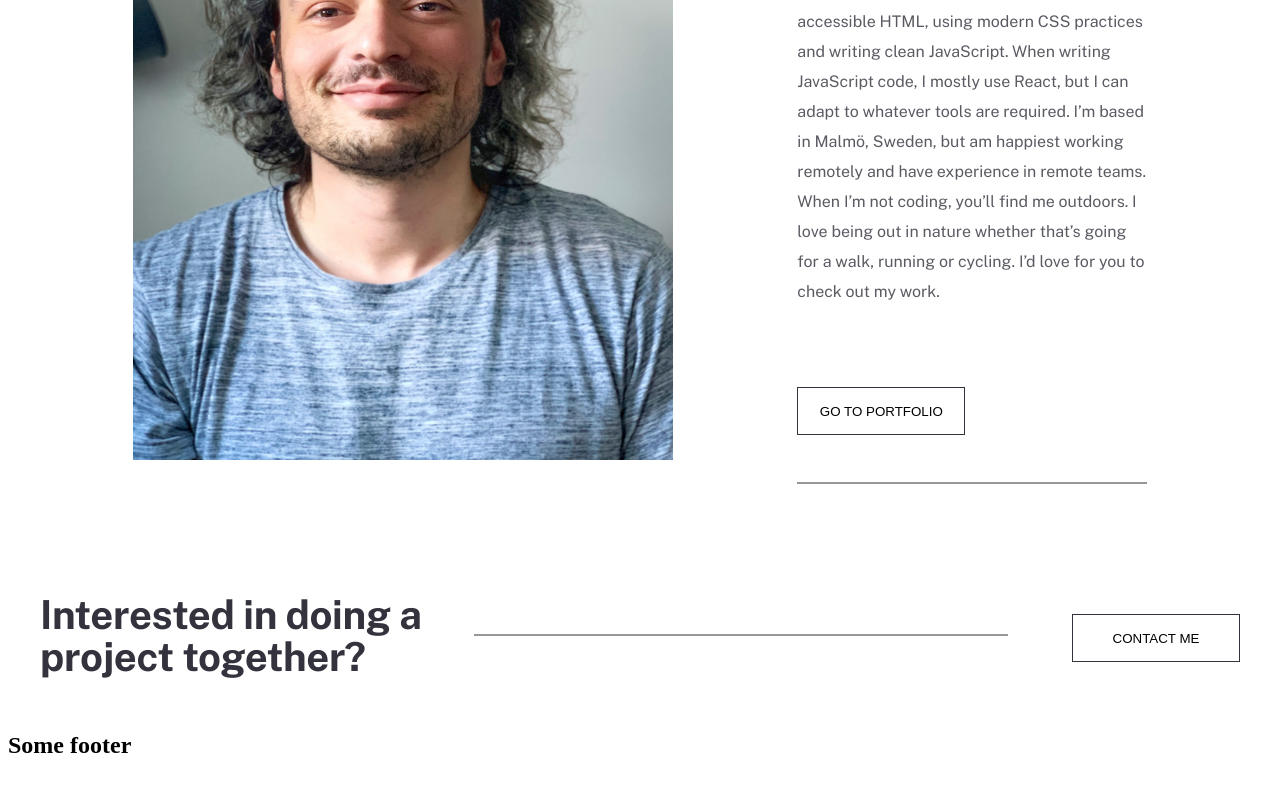
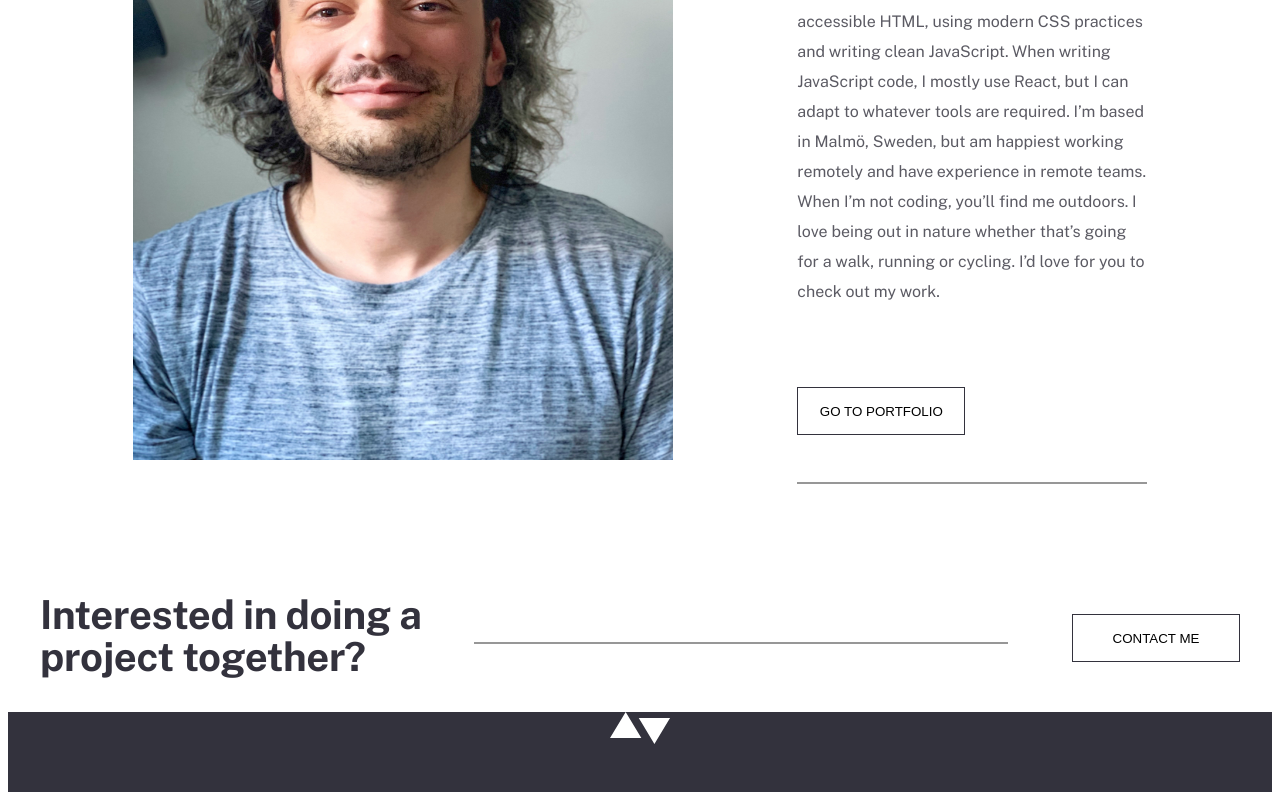
Before and after one commit to ArlindPestisha/portfolio, a Next.js app: page /public/ in a window 1280 px wide. Shown: the part 1058-1858 px from the top of the page. Before the commit the page ends 1837 px from the top, so only its background shows below. Built offline with nearby package versions, Linux system fonts and the light colour scheme.

Commit message:
Starting to work on Footer section

```diff
--- a/components/About/AboutStyled.js
+++ b/components/About/AboutStyled.js
@@ -24,6 +24,7 @@ export const TextWrapper = styled.div`
 export const ButtonWrapper = styled.div`
   margin-top: 80px;
 `;
+
 export const SectionWrapper = styled.div`
   display: flex;
   /* justify-content: space-between; */
@@ -41,26 +42,21 @@ export const SectionTwoText = styled.div`
   font-weight: bold;
   font-size: 16px;
   line-height: 42px;
-
   /* or 105% */
   letter-spacing: -0.357143px;
-
   color: #33323d;
 `;
 export const Line = styled.div`
-  /* border-top: 2px solid; */
   width: 534px;
   border-bottom: 2px solid #979797;
-
   height: 0px;
   border-top-width: 0px;
-  margin-top: 80px;
+  margin-top: 88px;
   margin-left: 40px;
 `;
 
 export const SectionTwoBtnWrapper = styled.div`
   padding-left: 30px;
-
   margin-top: 60px;
   margin-left: 25px;
 `;
--- a/components/Footer.js
+++ /dev/null
@@ -1,9 +0,0 @@
-const Footer = () => {
-  return (
-    <div className='footer'>
-      <h2>Some footer</h2>
-    </div>
-   );
-}
-
-export default Footer;
--- /dev/null
+++ b/components/Footer/Footer.js
@@ -0,0 +1,18 @@
+import { FooterLogo, Wrapper } from "./FooterStyled";
+import Link from "next/link";
+import { Logo } from "../../public/footerLogo.js";
+const Footer = () => {
+  return (
+    <Wrapper>
+      <FooterLogo>
+          <Link href="/">
+            <a>
+              <Logo />
+            </a>
+          </Link>
+        </FooterLogo>
+    </Wrapper>
+   );
+}
+
+export default Footer;
--- /dev/null
+++ b/components/Footer/FooterStyled.js
@@ -0,0 +1,23 @@
+import styled from "styled-components";
+
+export const Wrapper = styled.div`
+  display: flex;
+  justify-content: space-evenly;
+
+  width: 100%;
+  height: 80px;
+  background-color: #33323d;
+  left: 0px;
+  right: 0px;
+`;
+export const FooterLogo = styled.div`
+  color: white;
+  justify-self: flex-start;
+  cursor: pointer;
+  /* font-size: 1.5rem;
+  align-items: center;
+  display: flex;
+  margin-left: 24px; */
+  /* font-weight: bold;
+  text-decoration: none; */
+`;
--- a/components/Layout.js
+++ b/components/Layout.js
@@ -1,4 +1,4 @@
-import Footer from "./Footer";
+import Footer from "./Footer/Footer";
 import NavBar from "./Nav/NavBar";
 
 const Layout = ({ children }) => {
--- /dev/null
+++ b/public/footerLogo.js
@@ -0,0 +1,5 @@
+export const Logo = () => {
+  return (
+    <svg xmlns="http://www.w3.org/2000/svg" width="61" height="32"><path fill="#FFFFFF" fillRule="evenodd" d="M60.082 5.878L44.408 32 28.735 5.878h31.347zM15.673 0l15.674 26.122H0L15.673 0z"/></svg>
+  )
+}
```
